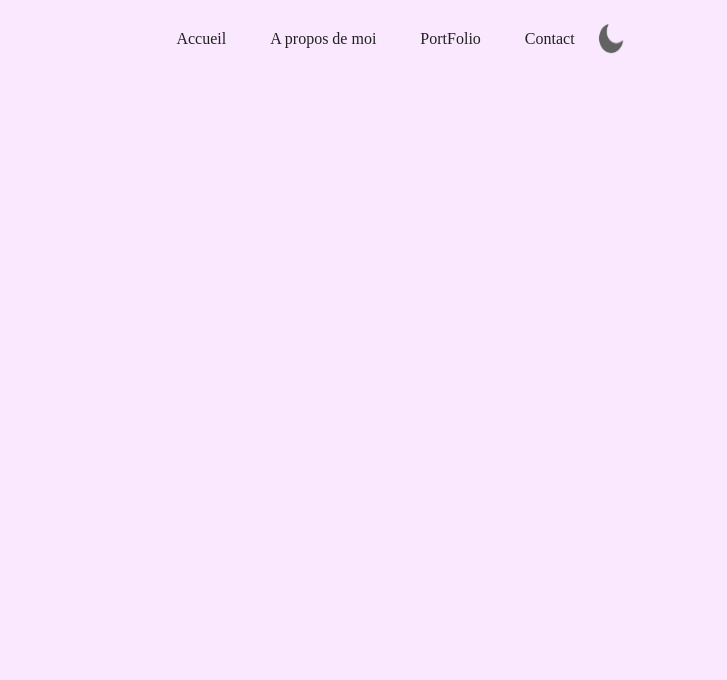
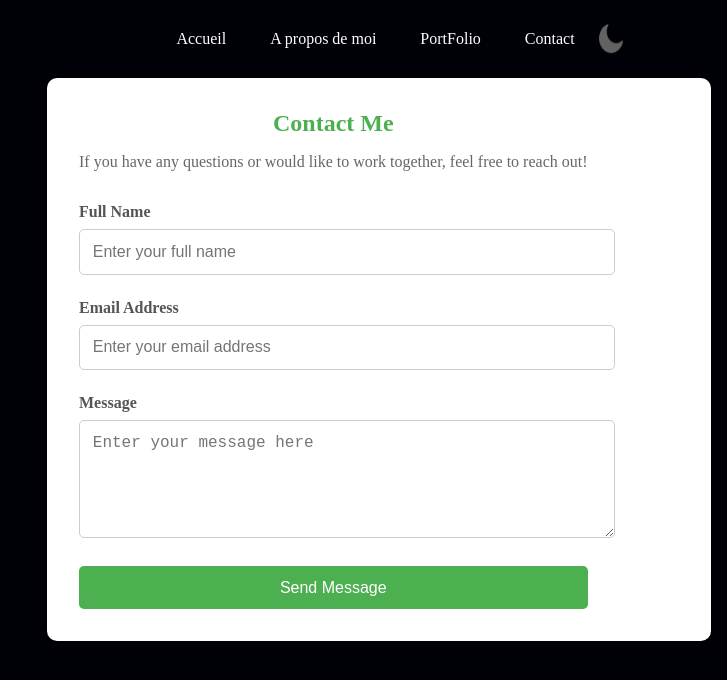
Before and after one commit to RondLeSoleil/Port_Folio, a plain HTML site: page Contact.html in a window 1280 px wide. Shown: the whole page, without its empty margins (553-1280 px from the left). Drawn offline with Linux system fonts and the light colour scheme.

Commit message:
Add files via upload

```diff
--- a/Contact.html
+++ b/Contact.html
@@ -6,7 +6,7 @@
     <meta name="viewport" content="width=device-width, initial-scale=1.0">
     <link rel="stylesheet" href="style.css">
 
-    <title>About Me</title>
+    <title>Gérald Saint-Pierre</title>
 </head>
 <body>
     <nav>
@@ -18,6 +18,32 @@
         </ul>
         <img src="images/moon.png" id="icon">
     </nav>
+     <!-- Contact Section -->
+     <section class="contact-section">
+        <div class="container">
+            <h1>Contact Me</h1>
+            <p>If you have any questions or would like to work together, feel free to reach out!</p>
+            <form class="contact-form">
+                <!-- Name Field -->
+                <div class="form-group">
+                    <label for="name">Full Name</label>
+                    <input type="text" id="name" name="name" placeholder="Enter your full name" required>
+                </div>
+                <!-- Email Field -->
+                <div class="form-group">
+                    <label for="email">Email Address</label>
+                    <input type="email" id="email" name="email" placeholder="Enter your email address" required>
+                </div>
+                <!-- Message Field -->
+                <div class="form-group">
+                    <label for="message">Message</label>
+                    <textarea id="message" name="message" rows="5" placeholder="Enter your message here" required></textarea>
+                </div>
+                <!-- Submit Button -->
+                <button type="submit" class="submit-btn">Send Message</button>
+            </form>
+        </div>
+    </section>
 <script src="script.js"></script>
 </body>
 </html>
--- a/script.js
+++ b/script.js
@@ -1,11 +1,11 @@
 var icon = document.getElementById("icon");
 
 icon.onclick = function(){
-    document.body.classList.toggle("dark-theme");
-    if(document.body.classList.contains("dark-theme")){
+    document.body.classList.toggle("clear-theme");
+    if(document.body.classList.contains("clear-theme")){
+        icon.src ="images/moon.png";
+    }else{
         icon.src ="images/sun.png";
-    }else{
-        icon.src ="images/moon.png";
     }
 
 
--- a/style.css
+++ b/style.css
@@ -3,13 +3,17 @@
     margin:0;
 }
 :root{
-    --primary-color:#fae8ff;
-    --secondary-color:#212121;
-}
-.dark-theme{
     --primary-color:#000106;
     --secondary-color:#fff;
     --back-img:#701a75;
+
+}
+.clear-theme{
+    --primary-color:#fae8ff;
+    --secondary-color:#212121;
+    --back-img:#fae8ff;
+
+
 }
 
 #icon{
@@ -115,23 +119,6 @@ span{
     color:#701a75;
 }
 
-@media (max-width: 1250px) {
-    .img-box{
-        width: 45%;
-        height: 80%;
-        position: absolute;
-        bottom:0;
-        right: 100px;
-        display:none;
-    }
-    .hero{
-        height: 130vh;
-        width: 100%;
-        background: var(--primary-color);
-        font-family: sans-serif;
-        position: relative;
-    }
-}
 
 /************** About ********************/
 
@@ -245,10 +232,6 @@ padding: -50px 0 0 0;
 /************PORTFOLIO****************************/
 
 
-body {
-
-
-  }
   .all_card {
   display: grid;
   grid-template-columns: repeat(2, 1fr);
@@ -323,6 +306,16 @@ body {
     color: white;
     transform: rotateY( 180deg );
   }
+  .front p {
+    font-size: 25px;
+  }
+  .back a{
+    font-size: 30px;
+    color:var(--secondary-color);
+    margin-top:130px ;
+
+  }
+
 
    @keyframes glissement2 {
      from {
@@ -330,3 +323,108 @@ body {
 
      }
    }
+
+   /***********Contact*************************/
+
+/* General Reset */
+
+/* Body Styling */
+
+
+/* Contact Section */
+.contact-section {
+    display: flex;
+    width: 100%;
+    max-width: 600px;
+    background: #fff;
+    padding: 2rem;
+    border-radius: 10px;
+    box-shadow: 0 4px 8px rgba(0, 0, 0, 0.1);
+    margin-left:600px;
+}
+
+.contact-section h1 {
+    text-align: center;
+    color: #4CAF50;
+    margin-bottom: 1rem;
+}
+
+.contact-section p {
+    text-align: center;
+    margin-bottom: 2rem;
+    color: #666;
+}
+
+/* Contact Form */
+.contact-form {
+    display: flex;
+    flex-direction: column;
+}
+
+.form-group {
+    margin-bottom: 1.5rem;
+}
+
+.form-group label {
+    display: block;
+    font-weight: bold;
+    margin-bottom: 0.5rem;
+    color: #555;
+}
+
+.form-group input,
+.form-group textarea {
+    width: 100%;
+    padding: 0.8rem;
+    border: 1px solid #ccc;
+    border-radius: 5px;
+    font-size: 1rem;
+    color: #333;
+    transition: border-color 0.3s;
+}
+
+.form-group input:focus,
+.form-group textarea:focus {
+    border-color: #4CAF50;
+    outline: none;
+}
+
+/* Submit Button */
+.submit-btn {
+    padding: 0.8rem;
+    font-size: 1rem;
+    color: #fff;
+    background: #4CAF50;
+    border: none;
+    border-radius: 5px;
+    cursor: pointer;
+    transition: background 0.3s;
+}
+
+.submit-btn:hover {
+    background: #45a049;
+}
+
+
+
+
+
+
+
+   @media (max-width: 1250px) {
+    .img-box{
+        width: 45%;
+        height: 80%;
+        position: absolute;
+        bottom:0;
+        right: 100px;
+        display:none;
+    }
+    .hero{
+        height: 130vh;
+        width: 100%;
+        background: var(--primary-color);
+        font-family: sans-serif;
+        position: relative;
+    }
+}
```
Also changed, not shown: PortFolio.html (+6 -22 lines), about.html (+2 -2 lines), index.html (+2 -2 lines), 1 other file.
